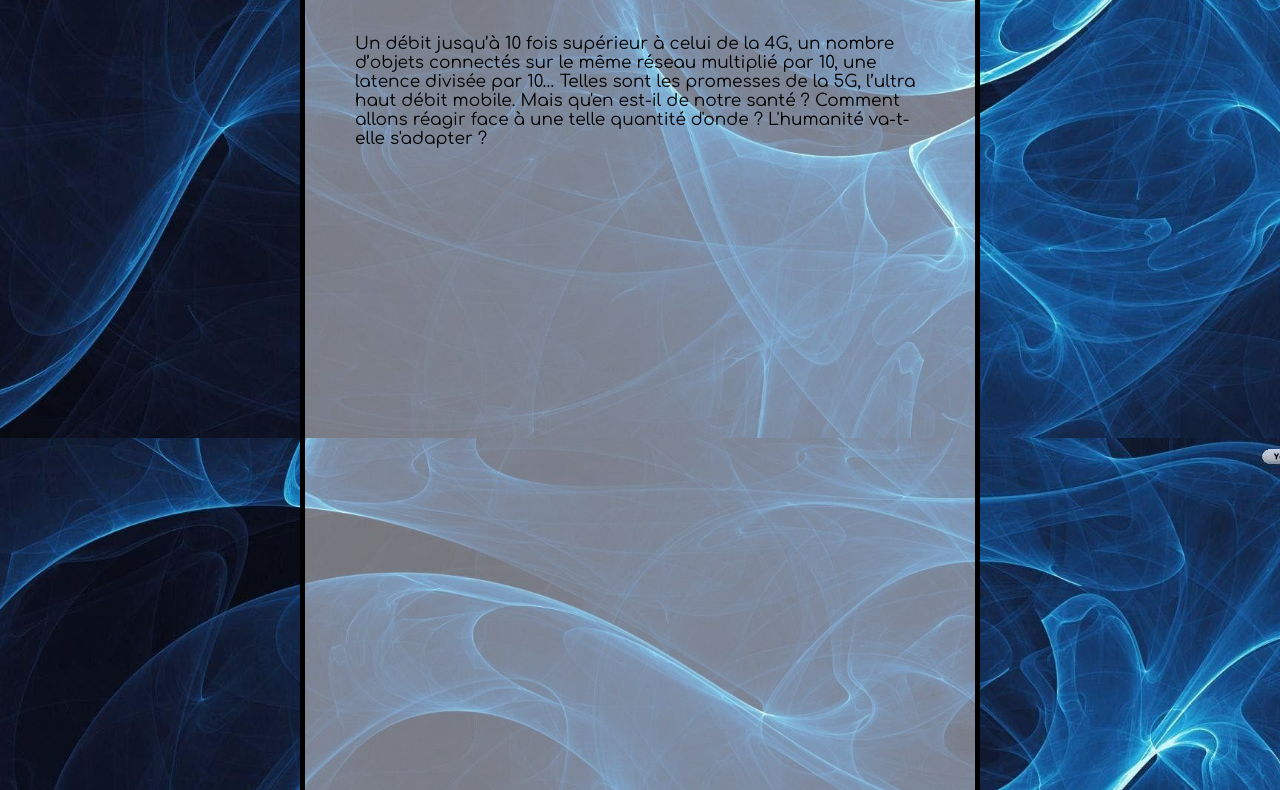
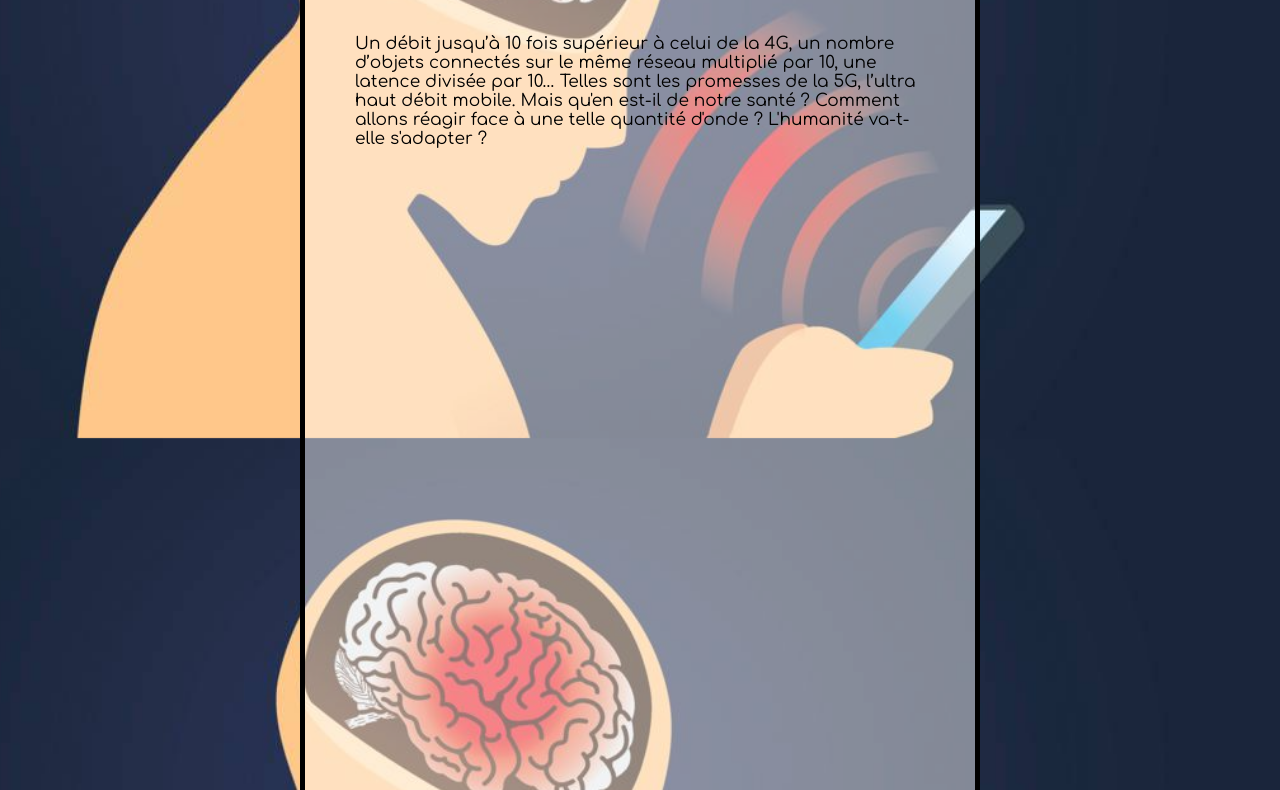
Before and after one commit to lulu9715/5G, a plain HTML site: page 5garg.html in a window 1280 px wide. Shown: the part 362-1152 px from the top of the page. Drawn offline with Linux system fonts and the light colour scheme.

Commit message:
Petit changement

```diff
--- a/5garg.css
+++ b/5garg.css
@@ -1,5 +1,5 @@
 body {
     color:black;
-    background:url(img5g/blue1.jpg) no-repeat center fixed;
+    background:url(img5g/danger.jpg) no-repeat center fixed;
     background-size:cover;
     }
```
Also changed, not shown: index.html (indentation only).
